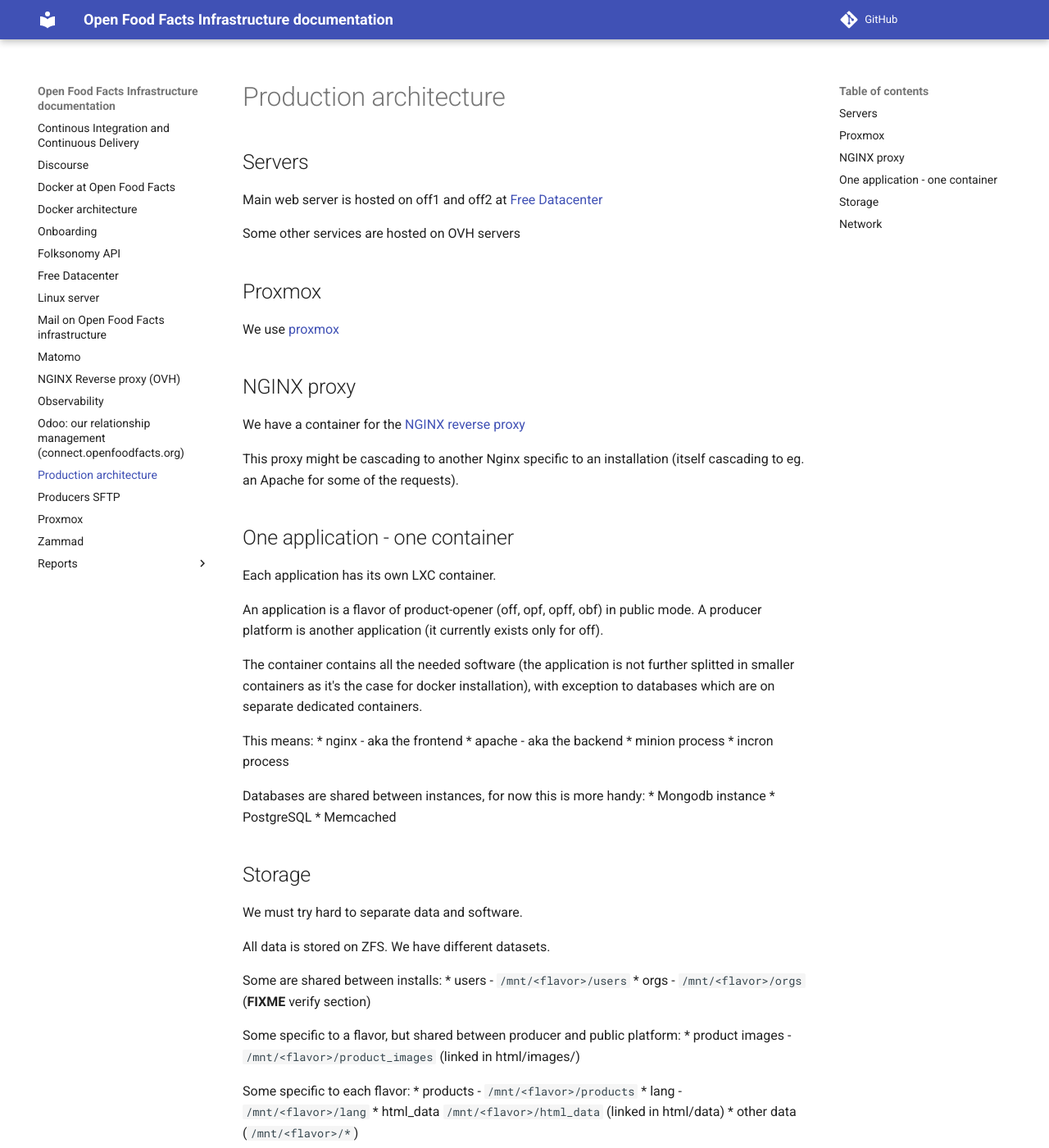
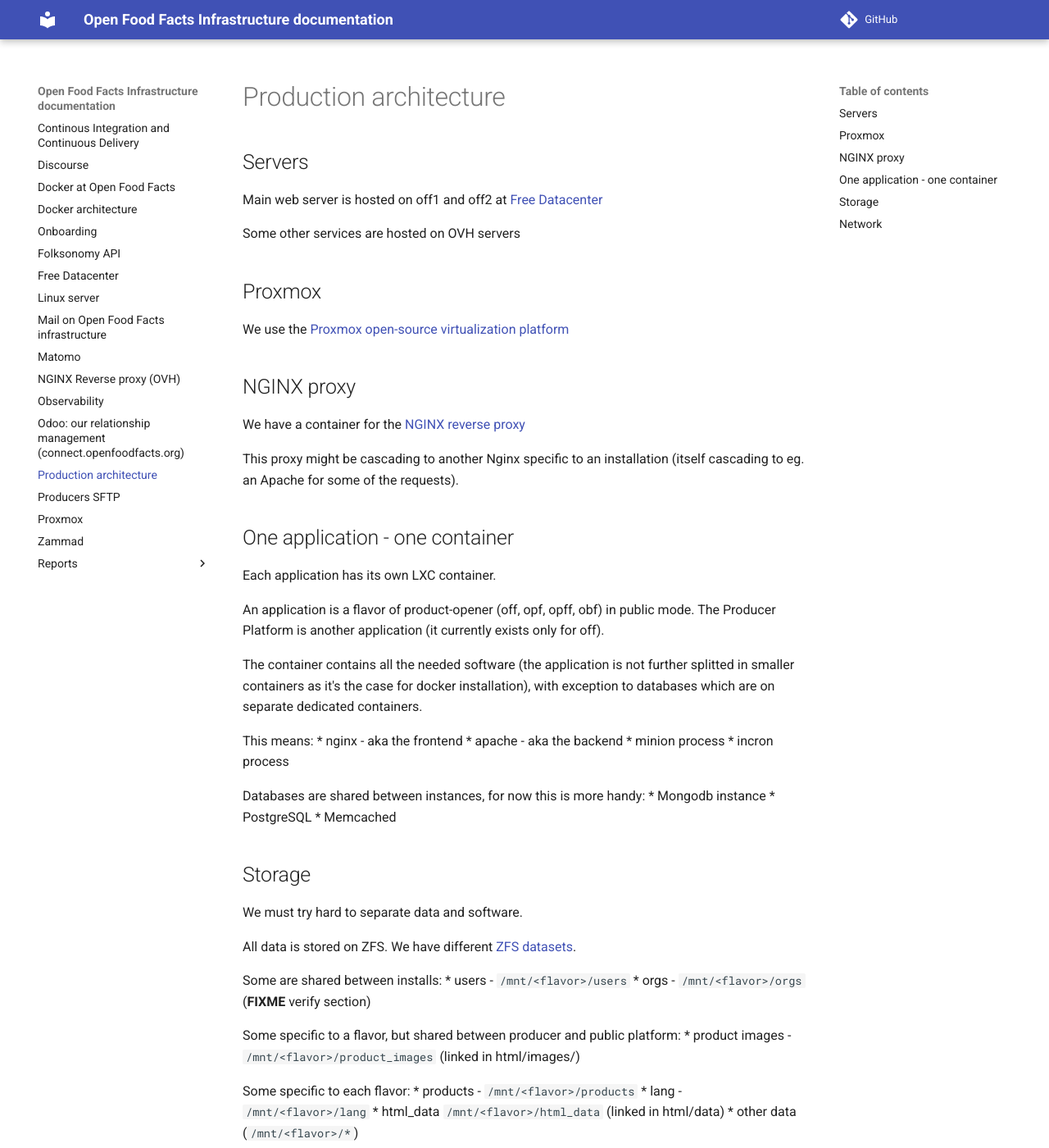
Before and after one commit to openfoodfacts/openfoodfacts-infrastructure, an MkDocs documentation site: the page built from docs/prod-architecture.md, in a window 1280 px wide and 1400 px high. Shown: the whole window at 82% size. Built offline with MkDocs 1.6.1 and Material for MkDocs 9.7.7, drawn with Linux system fonts in a browser that asks for light colours; comment, search, counter and statistics services are not loaded.

Commit message:
docs: Apply suggestions from code review
Co-authored-by: Charles Nepote <charles@nepote.org>

```diff
--- a/docs/prod-architecture.md
+++ b/docs/prod-architecture.md
@@ -8,7 +8,7 @@
 
 ## Proxmox
 
-We use [proxmox](./promox.md)
+We use the [Proxmox open-source virtualization platform](./promox.md)
 
 ## NGINX proxy
 
@@ -20,7 +20,7 @@
 
 Each application has its own LXC container.
 
-An application is a flavor of product-opener (off, opf, opff, obf) in public mode. A producer platform is another application (it currently exists only for off).
+An application is a flavor of product-opener (off, opf, opff, obf) in public mode. The Producer Platform is another application (it currently exists only for off).
 
 The container contains all the needed software (the application is not further splitted in smaller containers as it's the case for docker installation), with exception to databases which are on separate dedicated containers.
 
@@ -39,7 +39,7 @@
 
 We must try hard to separate data and software.
 
-All data is stored on ZFS. We have different datasets.
+All data is stored on ZFS. We have different [ZFS datasets](https://openzfs.github.io/openzfs-docs/man/7/zfsconcepts.7.html?highlight=dataset).
 
 Some are shared between installs:
 * users - `/mnt/<flavor>/users`
```
Also changed, not shown: docs/nginx-reverse-proxy.md (+2 -2 lines).
